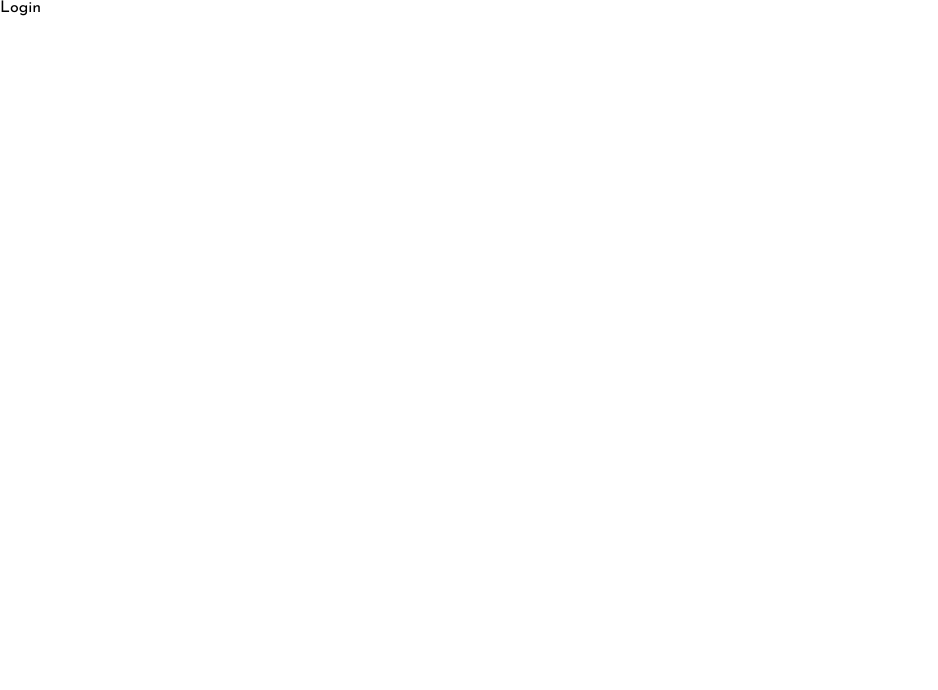
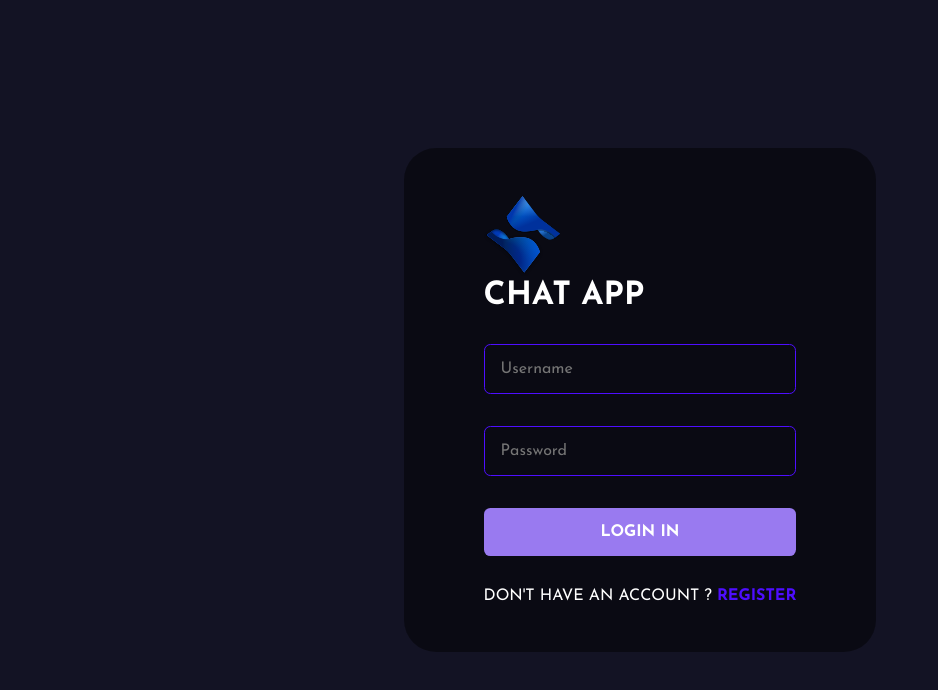
Before and after one commit to Karuna-Singhal/chat-app-client, a React (Create React App) app: page /login in a window 1280 px wide. Shown: the top 690 px of the page, without its empty margins (0-938 px from the left). Built offline with nearby package versions, Linux system fonts and the light colour scheme.

Commit message:
Login page

```diff
--- a/src/pages/Login.jsx
+++ b/src/pages/Login.jsx
@@ -1,5 +1,157 @@
-import React from "react";
+import React, { useState, useEffect } from "react";
+import styled from "styled-components";
+import { Link, useNavigate } from "react-router-dom";
+import Logo from "../assets/logo.svg";
+import { ToastContainer, toast } from "react-toastify";
+import "react-toastify/dist/ReactToastify.css";
+import axios from "axios";
+import { loginRoute } from "../utils/APIRoutes";
 
 export default function Login() {
-  return <div>Login</div>;
+  const navigate = useNavigate();
+  const [values, setValues] = useState({
+    username: "",
+    password: "",
+  });
+  async function handleSubmit(event) {
+    event.preventDefault();
+    if (handleValidation()) {
+      const { username, password } = values;
+      const { data } = await axios.post(loginRoute, {
+        username,
+        password,
+      });
+      if (data.status === false) {
+        toast.error(data.msg, toastOption);
+      }
+      if (data.status === true) {
+        localStorage.setItem("chat-app-user", JSON.stringify(data.user));
+        navigate("/");
+      }
+    }
+  }
+
+  const toastOption = {
+    position: "bottom-right",
+    autoClose: 8000,
+    pauseOnHover: true,
+    draggable: true,
+    theme: "dark",
+  };
+
+  function handleValidation() {
+    const { username, password } = values;
+    if (password === "") {
+      toast.error("Username and Password are required", toastOption);
+      return false;
+    } else if (username.length === "") {
+      toast.error("Username and Password are required", toastOption);
+      return false;
+    }
+    return true;
+  }
+
+  function handleChange(event) {
+    setValues({ ...values, [event.target.name]: event.target.value });
+  }
+
+  return (
+    <>
+      <FormContainer>
+        <form onSubmit={(event) => handleSubmit(event)}>
+          <div className="brand">
+            <img src={Logo} alt="logo" />
+            <h1>Chat App</h1>
+          </div>
+          <input
+            type="text"
+            placeholder="Username"
+            name="username"
+            onChange={(e) => handleChange(e)}
+            min="3"
+          />
+          <input
+            type="password"
+            placeholder="Password"
+            name="password"
+            onChange={(e) => handleChange(e)}
+          />
+          <button type="submit">Login In</button>
+          <span>
+            Don't have an account ? <Link to="/register">Register</Link>
+          </span>
+        </form>
+      </FormContainer>
+      <ToastContainer />
+    </>
+  );
 }
+
+const FormContainer = styled.div`
+  height: 100vh;
+  width: 100vw;
+  display: flex;
+  flex-direction: column;
+  justify-content: center;
+  gap: 1rem;
+  align-items: center;
+  background-color: #131324;
+  .brand {
+    dispaly: flex;
+    alighn-item: center;
+    gap: 1rem;
+    justify-content: center;
+    img {
+      height: 5rem;
+    }
+    h1 {
+      color: white;
+      text-transform: uppercase;
+    }
+  }
+  form {
+    display: flex;
+    flex-direction: column;
+    gap: 2rem;
+    background-color: #00000076;
+    border-radius: 2rem;
+    padding: 3rem 5rem;
+    input {
+      background-color: transparent;
+      padding: 1rem;
+      border: 0.1rem solid #4e0eff;
+      border-radius: 0.4rem;
+      color: white;
+      width: 100%;
+      font-size: 1rem;
+      &:focus {
+        border: 0.1rem solid #997af0;
+        outline: none;
+      }
+    }
+    button {
+      background-color: #997af0;
+      color: white;
+      padding: 1rem 2rem;
+      border: none;
+      font-weight: bold;
+      cursor: pointer;
+      border-radius: 0.4rem;
+      font-size: 1rem;
+      text-transform: uppercase;
+      transition: 0.5s ease-in-out;
+      &:hover {
+        background-color: #4e0eff;
+      }
+    }
+    span {
+      color: white;
+      text-transform: uppercase;
+      a {
+        color: #4e0eff;
+        text-decoration: none;
+        font-weight: bold;
+      }
+    }
+  }
+`;
--- a/src/utils/APIRoutes.js
+++ b/src/utils/APIRoutes.js
@@ -1,2 +1,3 @@
 const localhost = "http://localhost:5000";
 export const registerRoute = `${localhost}/api/auth/register`;
+export const loginRoute = `${localhost}/api/auth/login`;
```
